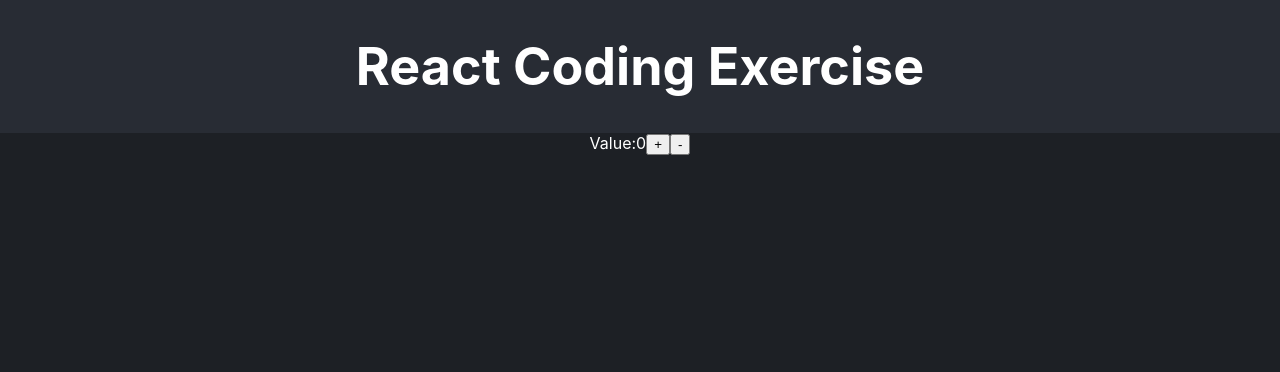
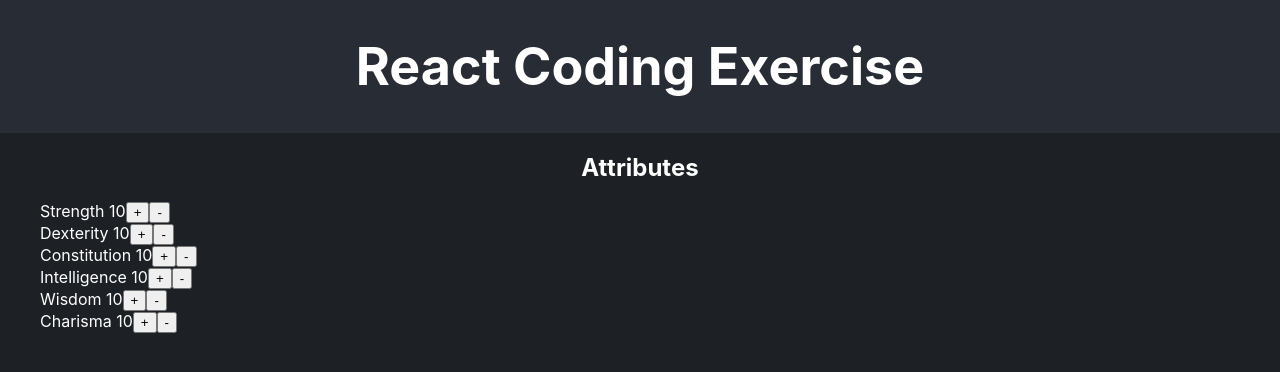
Before and after one commit to anyruizd/recruiting-webapp-character, a React (Create React App) app: page / in a window 1280 px wide. Shown: the top 372 px of the page. Built offline with nearby package versions, Linux system fonts and the light colour scheme.

Commit message:
1. Display attributes

```diff
--- a/src/App.js
+++ b/src/App.js
@@ -1,10 +1,9 @@
-import { useState } from 'react';
+import { Attributes } from './components/Attributes.js';
+
 import './App.css';
-import { ATTRIBUTE_LIST, CLASS_LIST, SKILL_LIST } from './consts.js';
-
 
 function App() {
-  const [num, setNum] = useState(0);
+
   return (
     <div className="App">
       <header className="App-header">
@@ -12,10 +11,7 @@ function App() {
       </header>
       <section className="App-section">
         <div>
-          Value:
-          {num}
-          <button>+</button>
-          <button>-</button>
+          <Attributes />
         </div>
       </section>
     </div>
--- /dev/null
+++ b/src/components/Attributes.js
@@ -0,0 +1,50 @@
+import { useState } from 'react';
+import { ATTRIBUTE_LIST } from '../consts.js';
+
+export function Attributes() {
+    const [attributes, setAttributes] = useState({
+      'Strength': 10,
+      'Dexterity': 10,
+      'Constitution': 10,
+      'Intelligence': 10,
+      'Wisdom': 10,
+      'Charisma': 10,
+    });
+
+    const handleIncrease = (event) => {
+      const target = event.target.parentElement.id;
+      setAttributes((prevState) => {
+        return {
+          ...prevState,
+          [target]: prevState[target] + 1,
+        }
+      })
+    }
+
+    const handleDecrease = (event) => {
+      const target = event.target.parentElement.id;
+      setAttributes((prevState) => {
+        return {
+          ...prevState,
+          [target]: prevState[target] - 1,
+        }
+      })
+    }
+
+    return (
+      <div>
+        <h2>Attributes</h2>
+        <ul>
+          {ATTRIBUTE_LIST.map((attribute) => {
+            return (
+              <li key={attribute} id={attribute}>
+                {attribute} {attributes[attribute]}
+                <button onClick={handleIncrease}>+</button>
+                <button onClick={handleDecrease}>-</button>
+              </li>
+            )
+          })}
+        </ul>
+      </div>
+    );
+}
--- a/src/index.css
+++ b/src/index.css
@@ -11,3 +11,8 @@ code {
   font-family: source-code-pro, Menlo, Monaco, Consolas, 'Courier New',
     monospace;
 }
+
+li {
+  list-style-type: none;
+  text-align: left;
+}
```
